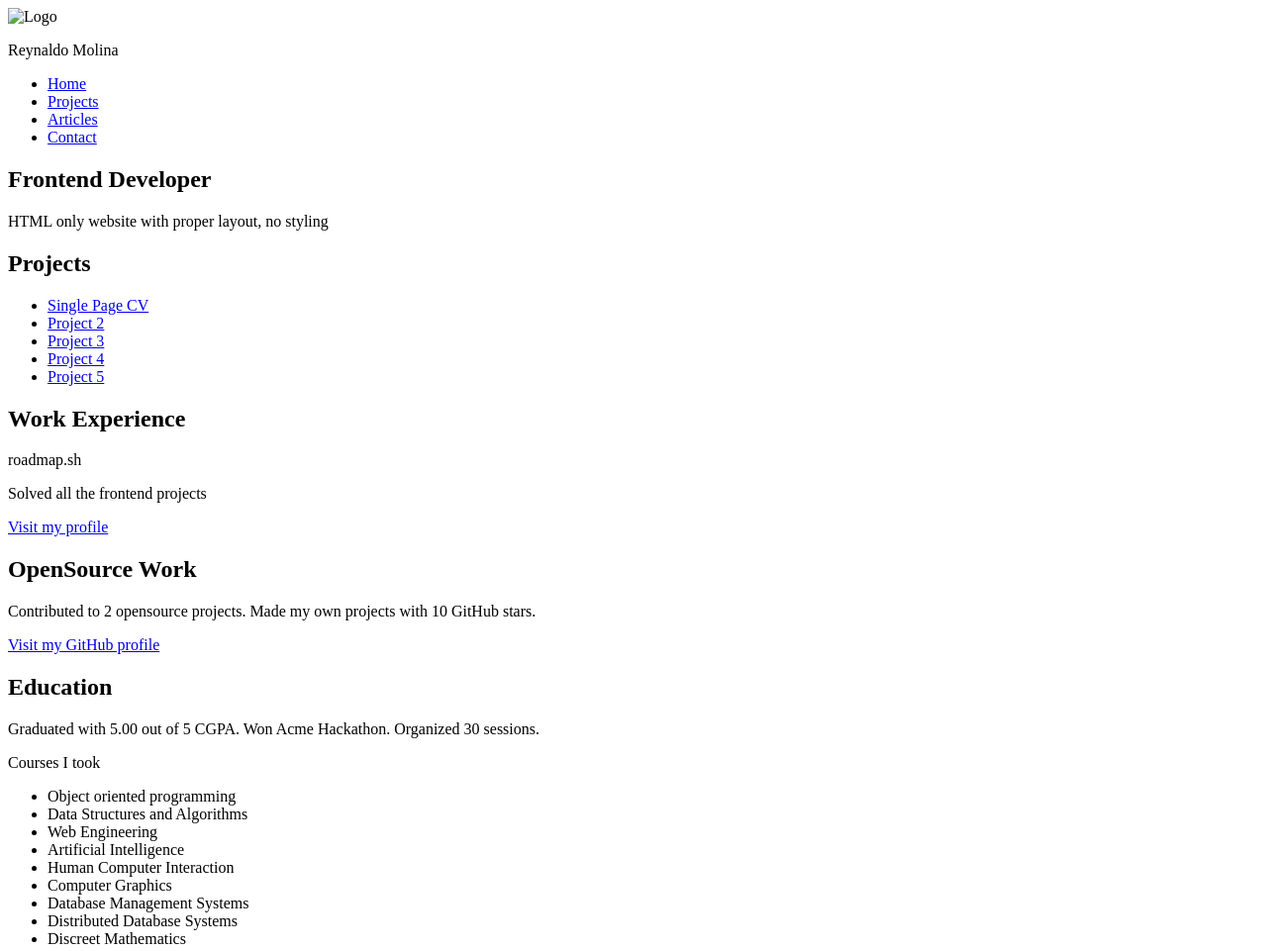
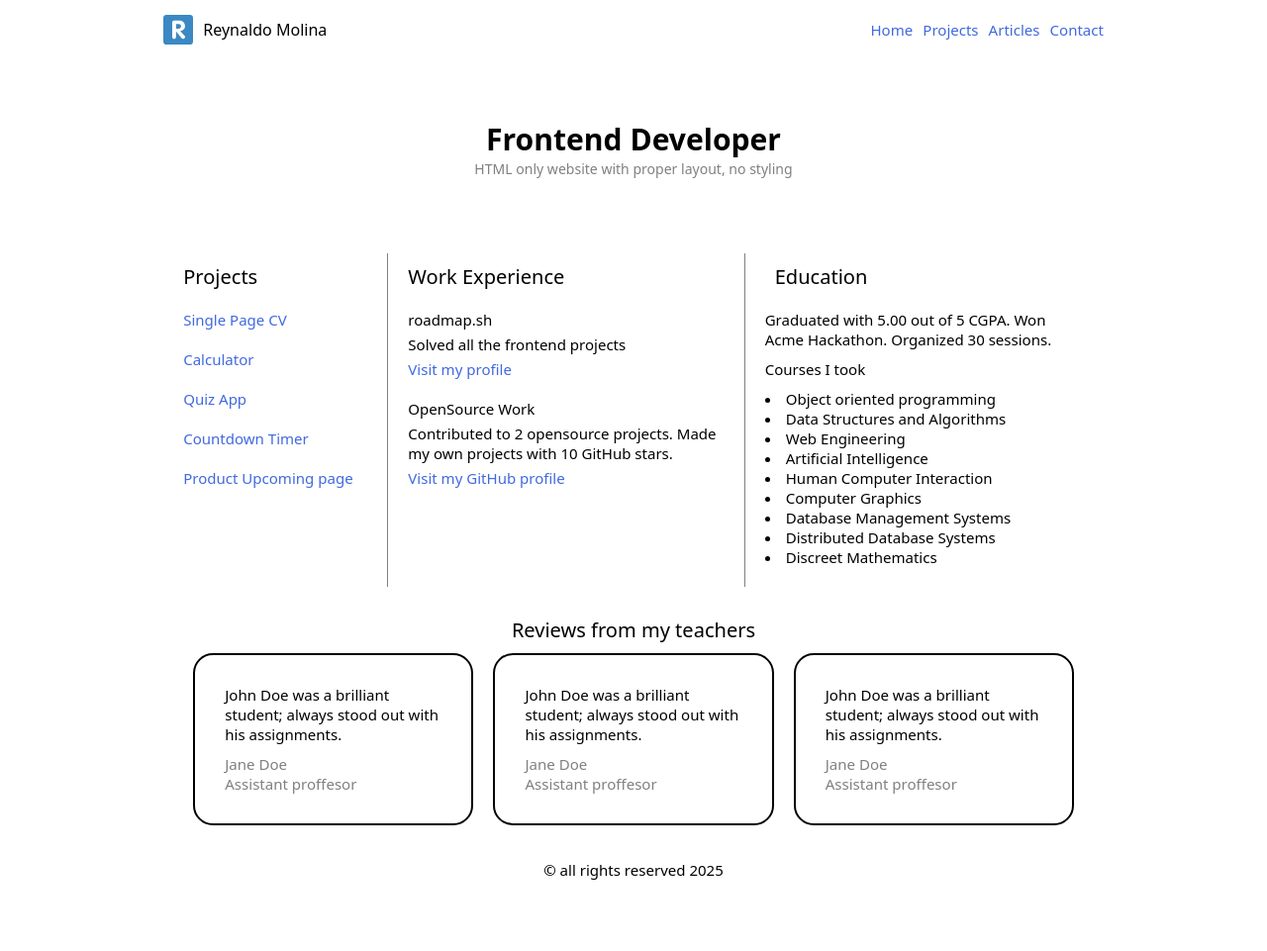
Before and after one commit to ReynaldoMolina/basic-html-website, a plain HTML site: page index.html in a window 1280 px wide. Shown: the top 961 px of the page at 99% size. After the commit the page ends 909 px from the top, so only its background shows below. Drawn offline with Linux system fonts and the light colour scheme.

Commit message:
Added styles

```diff
--- a/index.html
+++ b/index.html
@@ -13,15 +13,17 @@
   <meta property="og:url" content="https://reynaldomolina.github.io/"> <meta property="og:image" content="https://reynaldomolina.github.io/_astro/profile-pic.IGFf9P05.jpg"> <meta property="og:locale" content="en_US">
   <meta property="og:site_name" content="Reynaldo Molina Simple Page">
   <title>Simple Website | Home</title>
+  <link rel="stylesheet" href="style.css">
 </head>
 <body>
+  <main>
     <header>
       <nav>
-      <div>
-        <img src="" alt="Logo">
-        <p>Reynaldo Molina</p>
+        <div class="header-left">
+          <img class="logo" src="./icons/letter-r.svg" alt="Logo">
+          <p class="header-title">Reynaldo Molina</p>
         </div>
-      <ul>
+        <ul class="header-right">
           <li><a href="/index.html">Home</a></li>
           <li><a href="/projects.html">Projects</a></li>
           <li><a href="/articles.html">Articles</a></li>
@@ -30,38 +32,38 @@
       </nav>
     </header>
 
-  <section>
+    <section class="cover">
       <h1>Frontend Developer</h1>
       <p>HTML only website with proper layout, no styling</p>
     </section>
 
-  <section>
-    <div>
+    <section class="container">
+      <div class="projects">
         <h2>Projects</h2>
         <ul>
           <li><a href="https://reynaldomolina.github.io/single-page-cv/">Single Page CV</a></li>
-        <li><a href="#">Project 2</a></li>
-        <li><a href="#">Project 3</a></li>
-        <li><a href="#">Project 4</a></li>
-        <li><a href="#">Project 5</a></li>
+          <li><a href="#">Calculator</a></li>
+          <li><a href="#">Quiz App</a></li>
+          <li><a href="#">Countdown Timer</a></li>
+          <li><a href="#">Product Upcoming page</a></li>
         </ul>
       </div>
 
-    <div>
-      <div>
+      <div class="experience">
         <h2>Work Experience</h2>
+        <div class="experience-info">
           <p>roadmap.sh</p>
           <p>Solved all the frontend projects</p>
           <a href="#">Visit my profile</a>
         </div>
-      <div>
-        <h2>OpenSource Work</h2>
+        <div class="experience-info">
+          <p>OpenSource Work</p>
           <p>Contributed to 2 opensource projects. Made my own projects with 10 GitHub stars.</p>
           <a href="#">Visit my GitHub profile</a>
         </div>
       </div>
 
-    <div>
+      <div class="education">
         <h2>Education</h2>
         <p>Graduated with 5.00 out of 5 CGPA. Won Acme Hackathon. Organized 30 sessions.</p>
         <p>Courses I took</p>
@@ -79,26 +81,28 @@
       </div>
     </section>
 
-  <section>
+    <section class="reviews">
       <h2>Reviews from my teachers</h2>
-    <div>
-      <div>
+      <div class="review-cards">
+        <div class="review-card">
           <p>John Doe was a brilliant student; always stood out with his assignments.</p>
-        <p>Jane Doe</p>
-        <p>Assistant proffesor</p>
+          <p class="review-gray">Jane Doe</p>
+          <p class="review-gray">Assistant proffesor</p>
         </div>
-      <div>
+        <div class="review-card">
           <p>John Doe was a brilliant student; always stood out with his assignments.</p>
-        <p>Jane Doe</p>
-        <p>Assistant proffesor</p>
+          <p class="review-gray">Jane Doe</p>
+          <p class="review-gray">Assistant proffesor</p>
         </div>
-      <div>
+        <div class="review-card">
           <p>John Doe was a brilliant student; always stood out with his assignments.</p>
-        <p>Jane Doe</p>
-        <p>Assistant proffesor</p>
+          <p class="review-gray">Jane Doe</p>
+          <p class="review-gray">Assistant proffesor</p>
         </div>
       </div>
     </section>
+  </main>
+
 
   <footer>
     <p>© all rights reserved 2025</p>
--- /dev/null
+++ b/style.css
@@ -0,0 +1,299 @@
+* {
+  box-sizing: border-box;
+  margin: 0;
+  padding: 0;
+}
+html {
+  font-size: 62.7%;
+}
+h1 {
+  font-size: 3rem;
+}
+h2 {
+  font-size: 2rem;
+  font-weight: normal;
+}
+h3 {
+  font-size: 1.7rem;
+  font-weight: normal;
+}
+p, li, a, label {
+  font-size: 1.5rem;
+}
+a {
+  text-decoration: none;
+  color: royalblue;
+}
+body {
+  font-family:system-ui, -apple-system, BlinkMacSystemFont, 'Segoe UI', Roboto, Oxygen, Ubuntu, Cantarell, 'Open Sans', 'Helvetica Neue', sans-serif;
+}
+main {
+  display: flex;
+  flex-direction: column;
+  gap: 2rem;
+  max-width: 1000px;
+  margin: 0 auto;
+  padding: 1.5rem 2.5rem;
+}
+header {
+  margin-top: 2rem;
+  display: flex;
+  width: 100%;
+}
+header nav {
+  gap: 1rem;
+  width: 100%;
+  display: flex;
+  flex-direction: column;
+}
+.header-title {
+  font-size: 2rem;
+}
+.header-left {
+  display: flex;
+  flex-direction: column;
+  align-items: center;
+  gap: 1rem;
+}
+.header-right {
+  list-style-type: none;
+  display: flex;
+  justify-content: center;
+  gap: 1rem;
+  align-items: center;
+}
+.logo {
+  height: 3rem;
+}
+.cover {
+  display: flex;
+  flex-direction: column;
+  align-items: center;
+}
+.cover h1 {
+  font-size: 2.3rem;
+}
+.cover p {
+  color: gray;
+  font-size: 1.2rem;
+}
+.container {
+  display: flex;
+  flex-direction: column;
+  gap: 2rem;
+}
+.projects {
+  display: flex;
+  flex-direction: column;
+  align-items: center;
+}
+.projects h2 {
+  padding: 1rem;
+  width: 100%;
+  text-align: center;
+}
+.projects ul {
+  list-style-type: none;
+  display: flex;
+  flex-direction: column;
+  align-items: center;
+  width: 100%;
+}
+.projects li {
+  outline: 1px solid gray;
+  width: 100%;
+  text-align: center;
+  padding: 1rem;
+  background-color: gainsboro;
+}
+.experience {
+  display: flex;
+  flex-direction: column;
+  align-items: center;
+}
+.experience h2 {
+  width: 100%;
+  text-align: center;
+  padding: 1rem;
+}
+.experience-info {
+  outline: 1px solid gray;
+  width: 100%;
+  display: flex;
+  flex-direction: column;
+  gap: 5px;
+  padding: 1rem 3rem;
+  background-color: gainsboro;
+}
+.experience a {
+  text-decoration: none;
+  color:royalblue;
+}
+.education {
+  padding: 1rem 3rem;
+  display: flex;
+  flex-direction: column;
+  gap: 1rem;
+}
+.education h2 {
+  width: 100%;
+  text-align: center;
+  padding: 1rem;
+}
+.education ul {
+  list-style-position: inside;
+}
+.reviews {
+  padding: 0 3rem;
+}
+.reviews h2 {
+  text-align: center;
+  padding: 1rem;
+}
+.review-cards {
+  display: flex;
+  flex-direction: column;
+  gap: 2rem;
+}
+.review-card {
+  border: 2px solid black;
+  border-radius: 2rem;
+  padding: 3rem;
+}
+.review-card p:first-of-type {
+  margin-bottom: 1rem;
+}
+.review-gray {
+  color: gray;
+}
+footer {
+  display: flex;
+  justify-content: center;
+  padding: 2rem;
+}
+
+.projects-page {
+  padding: 1.5rem 2.5rem;
+  width: 100%;
+  display: flex;
+  flex-direction: column;
+  gap: 2rem;
+  align-items: center;
+}
+.projects-page-ul {
+  list-style-type: none;
+  display: flex;
+  flex-direction: column;
+  gap: 2rem;
+}
+.projects-page-ul li {
+  display: flex;
+}
+.projects-page-ul a {
+  width: 100%;
+  text-align: center;
+}
+
+.articles ul {
+  list-style-type: none;
+}
+
+.contact ul {
+  list-style-type: none;
+}
+.contact-frm {
+  display: flex;
+  flex-direction: column;
+  gap: 1rem;
+  align-items: center;
+}
+.contact-frm div {
+  display: flex;
+  flex-direction: column;
+  gap: 1rem;
+  width: 100%;
+}
+.contact-frm input {
+  height: 3rem;
+}
+.contact-frm textarea {
+  height: 10rem;
+  min-width: 100%;
+  max-width: 100%;
+  max-height: 15rem;
+  min-height: 5rem;
+}
+.contact-frm button {
+  height: 3rem;
+  width: 20%;
+}
+
+@media (min-width: 550px) {
+  header {
+    margin: 0;
+  }
+  header nav,
+  .header-left {
+    flex-direction: row;
+  }
+  header nav {
+    justify-content: space-between;
+  }
+  .header-title {
+    font-size: 1.6rem;
+  }
+  .cover {
+    margin: 5.5rem 1rem;
+  }
+  .cover h1 {
+    font-size: 3rem;
+  }
+  .cover p {
+    color: gray;
+    font-size: 1.4rem;
+  }
+}
+
+@media (min-width: 700px) {
+  .container {
+    flex-direction: row;
+    width: 100%;
+    gap: 0;
+  }
+  .projects {
+    width: 25%;
+    padding: 0 1rem;
+  }
+  .projects h2 {
+    text-align: left;
+  }
+  .projects li {
+    outline: none;
+    text-align: left;
+    background-color: transparent;
+  }
+  .experience {
+    width: 40%;
+    padding: 0 1rem;
+    border-left: 1px solid gray;
+    border-right: 1px solid gray;
+  }
+  .experience h2 {
+    text-align: left;
+  }
+  .experience-info {
+    outline: none;
+    background-color: transparent;
+    padding: 1rem;
+  }
+  .education {
+    width: 40%;
+    padding: 0 2rem 2rem;
+  }
+  .education h2 {
+    text-align: left;
+  }
+  .review-cards {
+    flex-direction: row;
+  }
+}
```
Also changed, not shown: articles.html (+8 -5 lines), contact.html (+13 -7 lines), projects.html (+9 -6 lines), favicon.ico (added), icons/letter-r.svg (added). Lines whose indentation alone changed are shown as unchanged.
